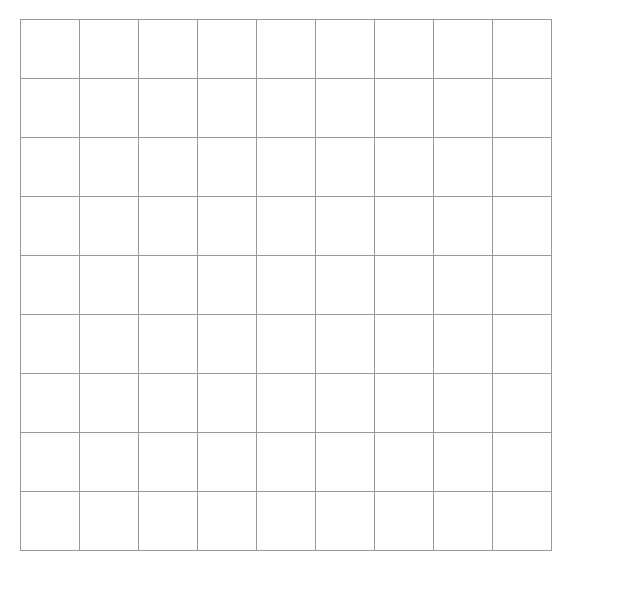
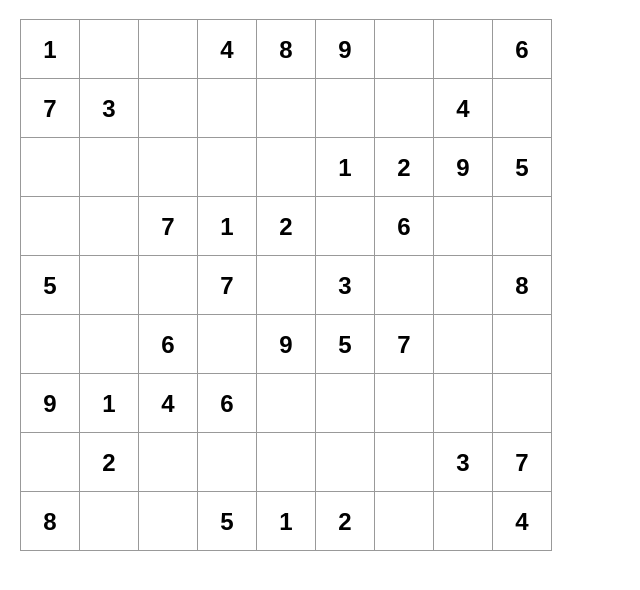
Before and after one commit to nepties/FE-Training, a React (Create React App) app: page / in a window 1280 px wide. Shown: the top 590 px of the page, without its empty margins (0-640 px from the left). Built offline with nearby package versions, Linux system fonts and the light colour scheme.

Commit message:
draw sample sudoku board

```diff
--- a/src/index.js
+++ b/src/index.js
@@ -3,10 +3,20 @@ import ReactDOM from 'react-dom';
 import './index.css';
 
 class Square extends React.Component {
+  constructor(props) {
+    super(props);
+    this.state = {
+      value: props.value,
+    }
+  }
+
   render() {
     return (
-      <button className="square" id={this.props.value}>
-
+      <button
+        className="square"
+        id={this.props.id}
+      >
+        {this.state.value}
       </button>
     );
   }
@@ -14,15 +24,23 @@ class Square extends React.Component {
 
 class Board extends React.Component {
 
-  renderSquare(id) {
-    return <Square value={id} key={"square" + id} />;
+  constructor(props) {
+    super(props);
+    this.state = {
+      sudoku : this.props.sudoku,
+    }
+  }
+
+  renderSquare(id, value) {
+    return <Square id={id} key={"square" + id} value ={value}/>;
   }
 
   renderRow(size, rowNum) {
 
     let row = Array(size).fill(null);
     for (let i = 0; i < size; i++) {
-      row[i] = this.renderSquare(i + size * rowNum + 1);
+      let squareNum = i + size * rowNum
+      row[i] = this.renderSquare(squareNum + 1, this.state.sudoku[squareNum]);
     }
 
     return (
@@ -50,19 +68,42 @@ class Board extends React.Component {
 
 class Game extends React.Component {
   render() {
+    let sudoku = [
+      1,    null, null, 4,    8,    9,    null, null, 6,
+      7,    3,    null, null, null, null, null, 4,    null,
+      null, null, null, null, null, 1,    2,    9,    5,
+      null, null, 7,    1,    2,    null, 6,    null, null,
+      5,    null, null, 7,    null, 3,    null, null, 8,
+      null, null, 6,    null, 9,    5,    7,    null, null,
+      9,    1,    4,    6,    null, null, null, null, null,
+      null, 2,    null, null, null, null, null, 3,    7,
+      8,    null, null, 5,    1,    2,    null, null, 4,
+    ];
+
     return (
       <div className="game">
         <div className="game-board">
-          <Board />
+          <Board sudoku={sudoku}/>
         </div>
       </div>
     );
   }
 }
 
-// ========================================
 
 ReactDOM.render(
   <Game />,
   document.getElementById('root')
 );
+
+
+/*  TODO :
+      스도쿠 Array 생성
+      스도쿠 Array의 기본값 넣기
+      버튼 선택 이벤트 넣기
+      버튼 값 입력 이벤트 넣기
+      스도쿠 Array의 값 변경
+      오류 검산?
+
+      큰 상자 겹쳐서 생성
+*/
```
